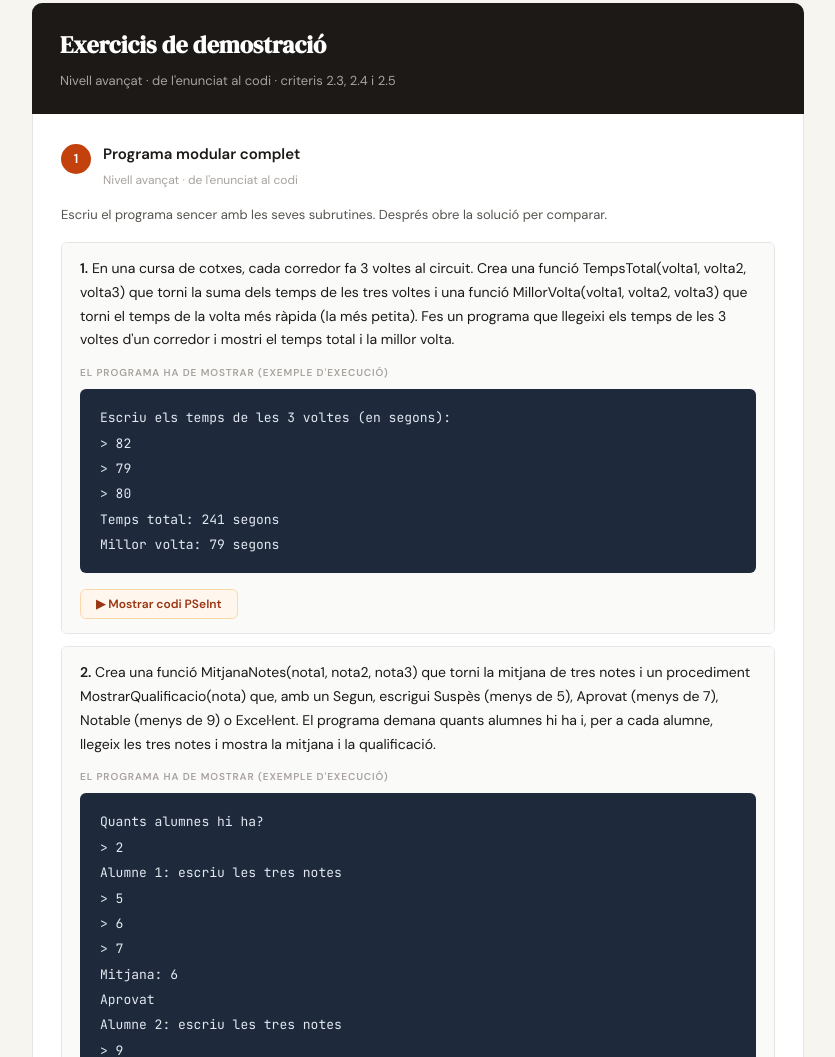
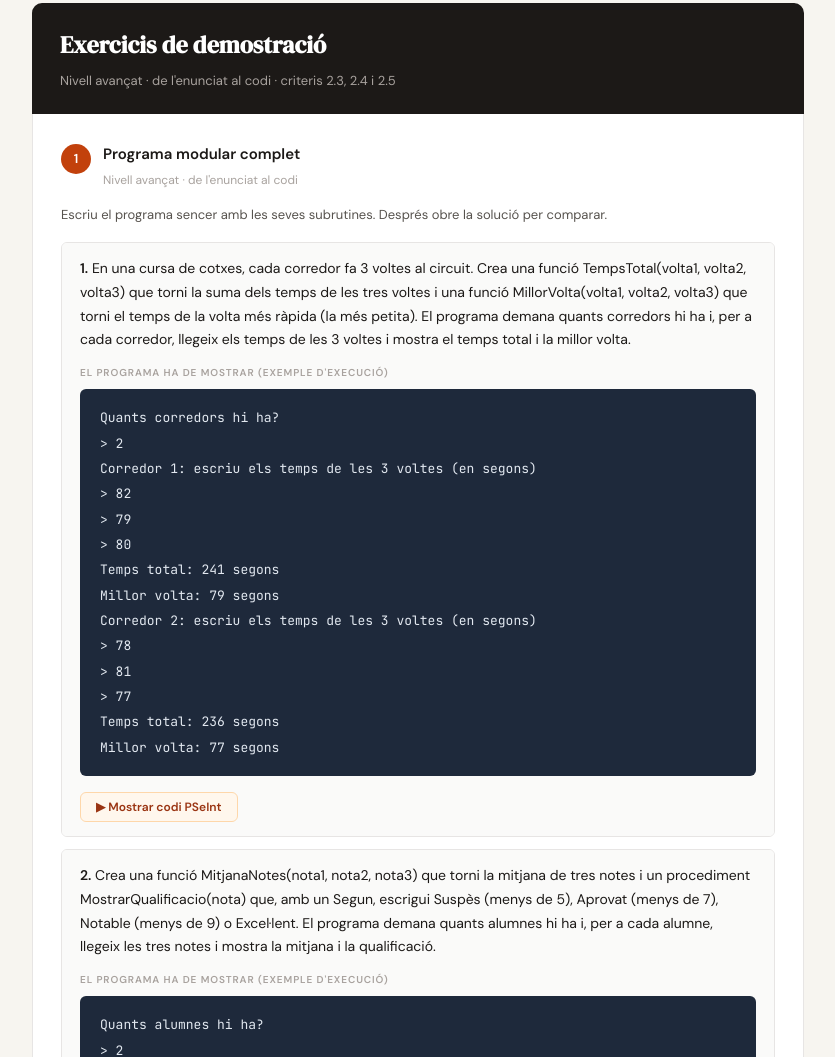
Before and after one commit to Josep-merce/MOPT, a plain HTML site: page public_html/a3-2-descomposicio-modular.html in a window 1280 px wide. Shown: the part 7074-8131 px from the top of the page, without its empty margins (222-1057 px from the left). Drawn offline with Linux system fonts and the light colour scheme.

Commit message:
A3.2: l'exercici de corredors de cotxes ara és per a diversos corredors
Co-Authored-By: Claude Opus 5.5 <noreply@anthropic.com>
Claude-Session: https://claude.ai/code/session_01LDfjBUncJsYPoChp6paEb8

```diff
--- a/public_html/a3-2-descomposicio-modular.html
+++ b/public_html/a3-2-descomposicio-modular.html
@@ -504,10 +504,10 @@ function checkQ(grp,btn,i,choice){
 
 /* ── Exercici 4 ── */
 const E4 = [
-  { ctx:'En una cursa de cotxes, cada corredor fa 3 voltes al circuit. Crea una funció TempsTotal(volta1, volta2, volta3) que torni la suma dels temps de les tres voltes i una funció MillorVolta(volta1, volta2, volta3) que torni el temps de la volta més ràpida (la més petita). Fes un programa que llegeixi els temps de les 3 voltes d\'un corredor i mostri el temps total i la millor volta.',
-    run:"Escriu els temps de les 3 voltes (en segons):\n> 82\n> 79\n> 80\nTemps total: 241 segons\nMillor volta: 79 segons",
-    code:"Funcion total <- TempsTotal(volta1, volta2, volta3)\n    Definir total Como Entero;\n    total <- volta1 + volta2 + volta3;\nFinFuncion\n\nFuncion millor <- MillorVolta(volta1, volta2, volta3)\n    Definir millor Como Entero;\n    millor <- volta1;\n    Si volta2 < millor Entonces\n        millor <- volta2;\n    FinSi\n    Si volta3 < millor Entonces\n        millor <- volta3;\n    FinSi\nFinFuncion\n\nProceso Cursa\n    Definir v1, v2, v3 Como Entero;\n    Escribir 'Escriu els temps de les 3 voltes (en segons):';\n    Leer v1;\n    Leer v2;\n    Leer v3;\n    Escribir 'Temps total: ', TempsTotal(v1, v2, v3), ' segons';\n    Escribir 'Millor volta: ', MillorVolta(v1, v2, v3), ' segons';\nFinProceso",
-    exp:'Dues funcions, cadascuna amb una sola feina: TempsTotal suma i MillorVolta busca el mínim (comença suposant que la primera és la millor i la canvia si en troba una de més petita). Valida-les per separat: TempsTotal(82, 79, 80) ha de tornar 241 i MillorVolta(82, 79, 80) ha de tornar 79.' },
+  { ctx:'En una cursa de cotxes, cada corredor fa 3 voltes al circuit. Crea una funció TempsTotal(volta1, volta2, volta3) que torni la suma dels temps de les tres voltes i una funció MillorVolta(volta1, volta2, volta3) que torni el temps de la volta més ràpida (la més petita). El programa demana quants corredors hi ha i, per a cada corredor, llegeix els temps de les 3 voltes i mostra el temps total i la millor volta.',
+    run:"Quants corredors hi ha?\n> 2\nCorredor 1: escriu els temps de les 3 voltes (en segons)\n> 82\n> 79\n> 80\nTemps total: 241 segons\nMillor volta: 79 segons\nCorredor 2: escriu els temps de les 3 voltes (en segons)\n> 78\n> 81\n> 77\nTemps total: 236 segons\nMillor volta: 77 segons",
+    code:"Funcion total <- TempsTotal(volta1, volta2, volta3)\n    Definir total Como Entero;\n    total <- volta1 + volta2 + volta3;\nFinFuncion\n\nFuncion millor <- MillorVolta(volta1, volta2, volta3)\n    Definir millor Como Entero;\n    millor <- volta1;\n    Si volta2 < millor Entonces\n        millor <- volta2;\n    FinSi\n    Si volta3 < millor Entonces\n        millor <- volta3;\n    FinSi\nFinFuncion\n\nProceso Cursa\n    Definir corredors, i, v1, v2, v3 Como Entero;\n    Escribir 'Quants corredors hi ha?';\n    Leer corredors;\n    Para i <- 1 Hasta corredors Hacer\n        Escribir 'Corredor ', i, ': escriu els temps de les 3 voltes (en segons)';\n        Leer v1;\n        Leer v2;\n        Leer v3;\n        Escribir 'Temps total: ', TempsTotal(v1, v2, v3), ' segons';\n        Escribir 'Millor volta: ', MillorVolta(v1, v2, v3), ' segons';\n    FinPara\nFinProceso",
+    exp:'Dues funcions, cadascuna amb una sola feina: TempsTotal suma i MillorVolta busca el mínim (comença suposant que la primera és la millor i la canvia si en troba una de més petita). Abans de muntar el bucle, valida-les per separat: TempsTotal(82, 79, 80) ha de tornar 241 i MillorVolta(82, 79, 80) ha de tornar 79. Després, el Para només les crida una vegada per corredor.' },
   { ctx:'Crea una funció MitjanaNotes(nota1, nota2, nota3) que torni la mitjana de tres notes i un procediment MostrarQualificacio(nota) que, amb un Segun, escrigui Suspès (menys de 5), Aprovat (menys de 7), Notable (menys de 9) o Excel·lent. El programa demana quants alumnes hi ha i, per a cada alumne, llegeix les tres notes i mostra la mitjana i la qualificació.',
     run:"Quants alumnes hi ha?\n> 2\nAlumne 1: escriu les tres notes\n> 5\n> 6\n> 7\nMitjana: 6\nAprovat\nAlumne 2: escriu les tres notes\n> 9\n> 8\n> 10\nMitjana: 9\nExcel·lent",
     code:"Funcion mitjana <- MitjanaNotes(nota1, nota2, nota3)\n    Definir mitjana Como Real;\n    mitjana <- (nota1 + nota2 + nota3) / 3;\nFinFuncion\n\nFuncion MostrarQualificacio(nota)\n    // trunc treu els decimals: 6.5 passa a ser 6\n    Segun trunc(nota) Hacer\n        0, 1, 2, 3, 4:\n            Escribir 'Suspès';\n        5, 6:\n            Escribir 'Aprovat';\n        7, 8:\n            Escribir 'Notable';\n        9, 10:\n            Escribir 'Excel·lent';\n        De Otro Modo:\n            Escribir 'Nota no vàlida';\n    FinSegun\nFinFuncion\n\nProceso Butlleti\n    Definir alumnes, i Como Entero;\n    Definir nota1, nota2, nota3, mitjana Como Real;\n    Escribir 'Quants alumnes hi ha?';\n    Leer alumnes;\n    Para i <- 1 Hasta alumnes Hacer\n        Escribir 'Alumne ', i, ': escriu les tres notes';\n        Leer nota1;\n        Leer nota2;\n        Leer nota3;\n        mitjana <- MitjanaNotes(nota1, nota2, nota3);\n        Escribir 'Mitjana: ', mitjana;\n        MostrarQualificacio(mitjana);\n    FinPara\nFinProceso",
```
